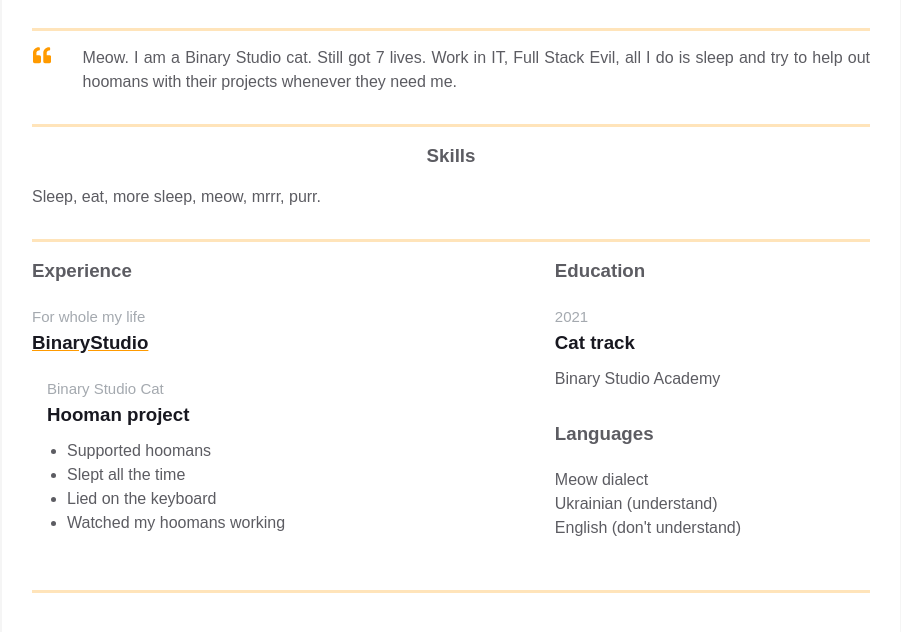
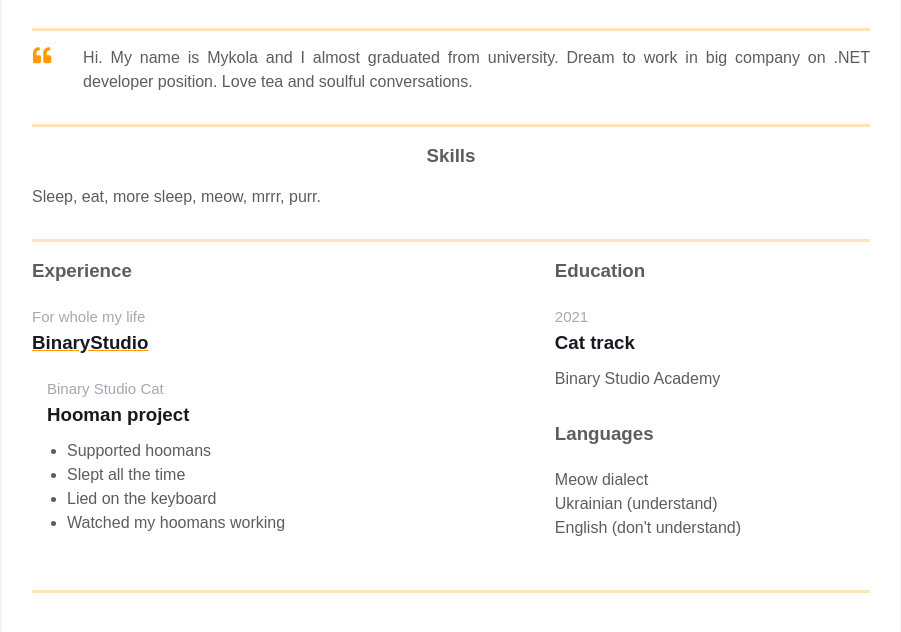
Before and after one commit to Nik-O-Lyandia/homepage, a plain HTML site: page index.html in a window 1280 px wide. Shown: the part 304-936 px from the top of the page, without its empty margins (189-1090 px from the left). Drawn offline with Linux system fonts and the light colour scheme.

Commit message:
Intro changes

```diff
--- a/index.html
+++ b/index.html
@@ -73,10 +73,9 @@
                         </path>
                       </svg>
                     </div>
-                    <p class="intro_text">Meow.
-                      I am a Binary Studio cat. Still got 7 lives. Work in IT, Full Stack Evil,
-                      all I do is sleep and try to help out hoomans with their projects whenever
-                      they need me.
+                    <p class="intro_text">Hi.
+                      My name is Mykola and I almost graduated from university. Dream to work in big company
+                      on .NET developer position. Love tea and soulful conversations.
                     </p>
                   </div>
                 </div>
```
